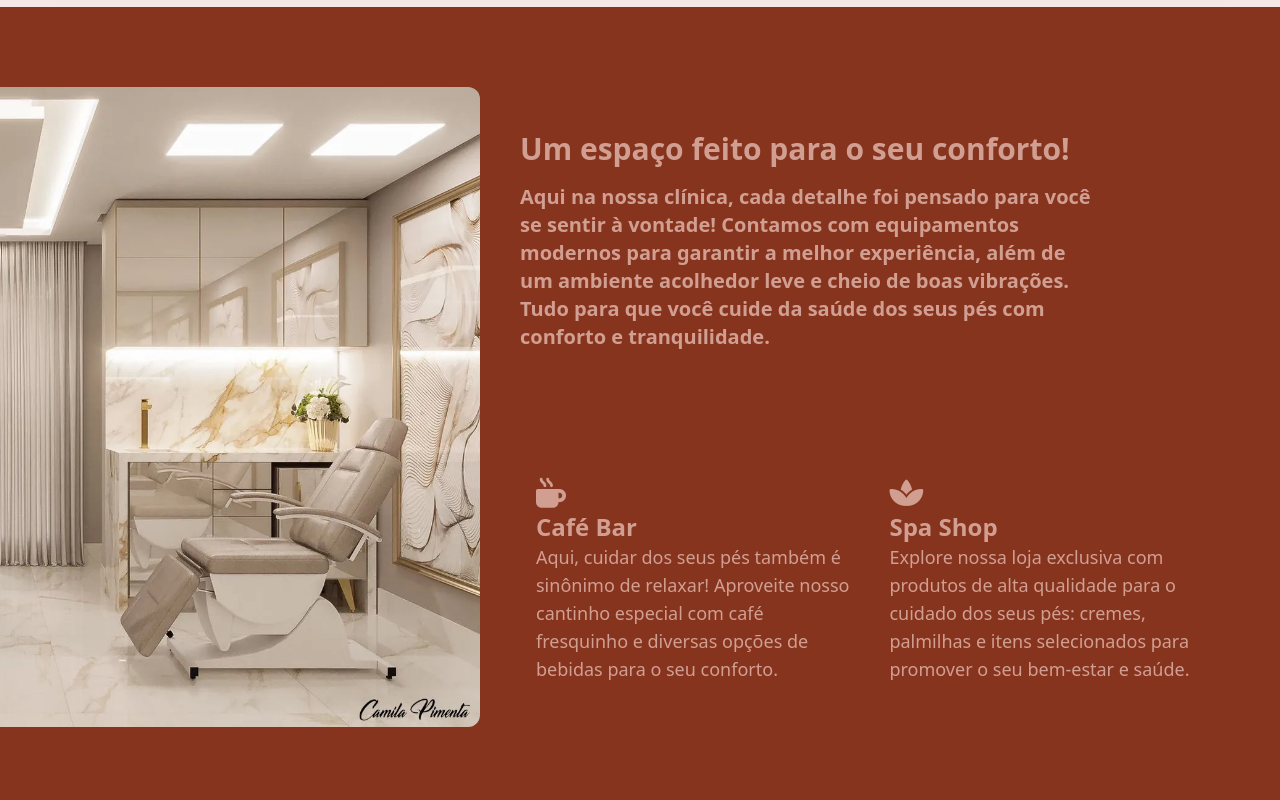
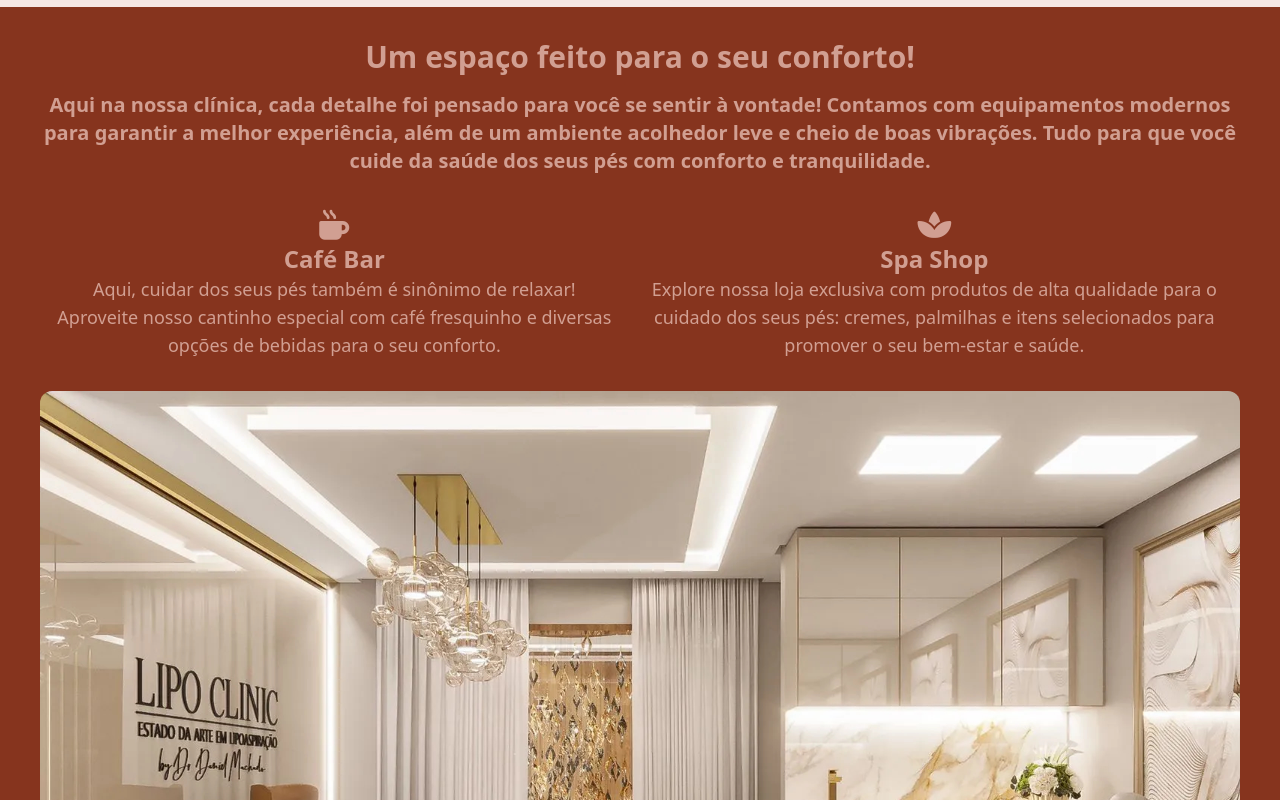
Before and after one commit to MiraProfissional/effect-podologia, a website: page index.html in a window 1280 px wide. Shown: the part 2560-3360 px from the top of the page. Drawn offline with nearby package versions, Linux system fonts and the light colour scheme; files that its build step writes are made by us from their sources; a web font is replaced by a local one.

Commit message:
:sparkles: feat: creating sm responsive design for infrastructure section

```diff
--- a/index.html
+++ b/index.html
@@ -264,9 +264,9 @@
       </section>
       <section
         id="infrastructure"
-        class="h-screen bg-redOrangeDark flex text-redOrangeLight2"
+        class="min-h-screen bg-redOrangeDark px-10 2xl:flex text-redOrangeLight2"
       >
-        <div class="w-2/5 h-full flex items-center justify-center">
+        <div class="hidden 2xl:w-2/5 2xl:h-full 2xl:items-center 2xl:justify-center">
           <figure class="h-4/5 w-full">
             <img
               src="./src/images/background-sidebar-section-3.jpg"
@@ -275,8 +275,8 @@
             />
           </figure>
         </div>
-        <div class="w-3/5 mx-10 flex flex-col justify-evenly">
-          <div class="w-4/5 font-semibold">
+        <div class="flex flex-col text-center 2xl:justify-evenly 2xl:w-3/5 2xl:mx-10">
+          <div class="2xl:w-4/5 font-semibold my-8">
             <h2 class="text-3xl mb-4">
               Um espaço feito para o <strong>seu conforto!</strong>
             </h2>
@@ -312,6 +312,13 @@
               </h5>
             </div>
           </div>
+          <figure class="h-full w-full my-8">
+            <img
+              src="./src/images/background-sidebar-section-3.jpg"
+              alt=""
+              class="w-full h-full object-cover rounded-xl"
+            />
+          </figure>
         </div>
       </section>
       <section id="reviews" class="min-h-[100vh] px-24">
```
